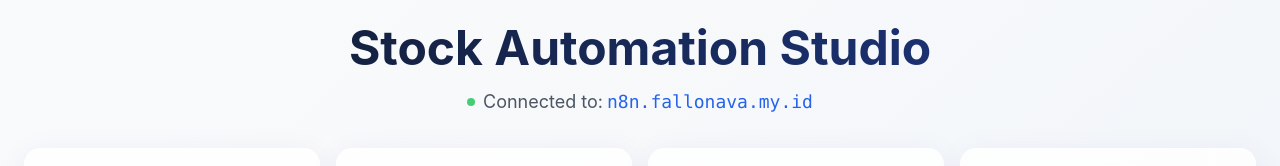
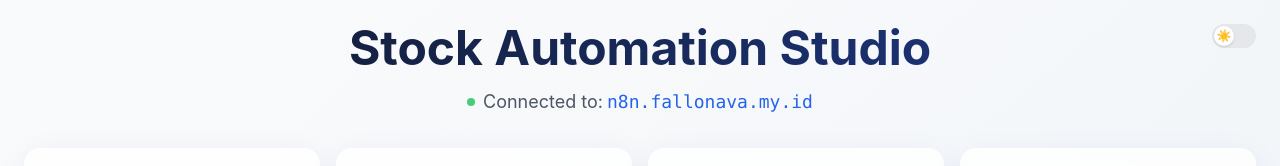
Before and after one commit to Fallonava/n8n-procreate, a Next.js app: page / in a window 1280 px wide. Shown: the top 166 px of the page. Built offline with nearby package versions, Linux system fonts and the light colour scheme.

Commit message:
feat: add dark mode toggle with system preference detection

```diff
--- /dev/null
+++ b/components/ThemeToggle.jsx
@@ -0,0 +1,27 @@
+import { useTheme } from '../contexts/ThemeContext';
+
+export function ThemeToggle() {
+  const { isDark, toggleTheme } = useTheme();
+
+  return (
+    <button
+      onClick={toggleTheme}
+      className="relative inline-flex h-6 w-11 flex-shrink-0 cursor-pointer rounded-full border-2 border-transparent bg-gray-200 transition-colors duration-200 ease-in-out focus:outline-none focus:ring-2 focus:ring-blue-500 focus:ring-offset-2 dark:bg-gray-700"
+      aria-label="Toggle theme"
+    >
+      <span
+        className={`${
+          isDark ? 'translate-x-5' : 'translate-x-0'
+        } pointer-events-none inline-block h-5 w-5 transform rounded-full bg-white shadow ring-0 transition duration-200 ease-in-out dark:bg-gray-300`}
+      >
+        <span className="absolute inset-0 flex h-full w-full items-center justify-center transition-opacity">
+          {isDark ? (
+            <span className="text-xs">🌙</span>
+          ) : (
+            <span className="text-xs">☀️</span>
+          )}
+        </span>
+      </span>
+    </button>
+  );
+}
--- /dev/null
+++ b/contexts/ThemeContext.jsx
@@ -0,0 +1,31 @@
+import { createContext, useContext, useEffect, useState } from 'react';
+
+const ThemeContext = createContext();
+
+export function ThemeProvider({ children }) {
+  const [isDark, setIsDark] = useState(false);
+
+  useEffect(() => {
+    // Cek preference user dari local storage atau system
+    const saved = localStorage.getItem('theme');
+    const prefersDark = window.matchMedia('(prefers-color-scheme: dark)').matches;
+
+    setIsDark(saved ? saved === 'dark' : prefersDark);
+  }, []);
+
+  useEffect(() => {
+    // Apply theme ke document
+    document.documentElement.classList.toggle('dark', isDark);
+    localStorage.setItem('theme', isDark ? 'dark' : 'light');
+  }, [isDark]);
+
+  const toggleTheme = () => setIsDark(!isDark);
+
+  return (
+    <ThemeContext.Provider value={{ isDark, toggleTheme }}>
+      {children}
+    </ThemeContext.Provider>
+  );
+}
+
+export const useTheme = () => useContext(ThemeContext);
--- a/pages/_app.js
+++ b/pages/_app.js
@@ -1,5 +1,10 @@
 import '../styles/globals.css'
+import { ThemeProvider } from '../contexts/ThemeContext'
 
 export default function App({ Component, pageProps }) {
-  return <Component {...pageProps} />
+  return (
+    <ThemeProvider>
+      <Component {...pageProps} />
+    </ThemeProvider>
+  )
 }
--- a/pages/index.js
+++ b/pages/index.js
@@ -3,22 +3,27 @@ import { AppleStats } from '../components/AppleStats';
 import { BatchHistory } from '../components/BatchHistory';
 import { ProgressTracker } from '../components/ProgressTracker';
 import { QuickActions } from '../components/QuickActions';
+import { ThemeToggle } from '../components/ThemeToggle';
 import { useState } from 'react';
 
 export default function Home() {
   const [activeBatch, setActiveBatch] = useState(null);
 
   return (
-    <div className="min-h-screen bg-gradient-to-br from-gray-50 to-blue-50/30 p-6">
+    <div className="min-h-screen bg-gradient-to-br from-gray-50 to-blue-50/30 dark:from-gray-900 dark:to-blue-900/30 p-6">
       <div className="max-w-7xl mx-auto">
-        {/* Header */}
-        <div className="mb-8 text-center">
-          <h1 className="text-5xl font-bold bg-gradient-to-r from-gray-900 to-blue-900 bg-clip-text text-transparent mb-4">
+        {/* Header dengan Theme Toggle */}
+        <div className="mb-8 text-center relative">
+          <div className="absolute right-0 top-0">
+            <ThemeToggle />
+          </div>
+
+          <h1 className="text-5xl font-bold bg-gradient-to-r from-gray-900 to-blue-900 dark:from-gray-100 dark:to-blue-200 bg-clip-text text-transparent mb-4">
             Stock Automation Studio
           </h1>
-          <p className="text-lg text-gray-600 flex items-center justify-center">
+          <p className="text-lg text-gray-600 dark:text-gray-400 flex items-center justify-center">
             <span className="w-2 h-2 bg-green-500 rounded-full mr-2 animate-pulse"></span>
-            Connected to: <span className="font-mono text-blue-600 ml-1">n8n.fallonava.my.id</span>
+            Connected to: <span className="font-mono text-blue-600 dark:text-blue-400 ml-1">n8n.fallonava.my.id</span>
           </p>
         </div>
 
--- a/styles/globals.css
+++ b/styles/globals.css
@@ -21,10 +21,18 @@
   --apple-blue-dark: #0055CC;
 }
 
+/* Light Theme */
 body {
   font-family: 'Inter', -apple-system, BlinkMacSystemFont, 'Segoe UI', sans-serif;
   background: linear-gradient(135deg, #f5f7fa 0%, #e8edf2 100%);
   min-height: 100vh;
+  transition: all 0.3s ease;
+}
+
+/* Dark Theme */
+.dark body {
+  background: linear-gradient(135deg, #0f172a 0%, #1e293b 100%);
+  color: #e2e8f0;
 }
 
 .glass-card {
@@ -34,11 +42,35 @@ body {
   box-shadow:
     0 8px 32px 0 rgba(31, 38, 135, 0.07),
     inset 0 1px 0 0 rgba(255, 255, 255, 0.5);
+  transition: all 0.3s ease;
+}
+
+.dark .glass-card {
+  background: rgba(30, 41, 59, 0.8);
+  border: 1px solid rgba(255, 255, 255, 0.1);
+  box-shadow:
+    0 8px 32px 0 rgba(0, 0, 0, 0.3),
+    inset 0 1px 0 0 rgba(255, 255, 255, 0.1);
 }
 
 .smooth-transition {
   transition: all 0.3s cubic-bezier(0.4, 0, 0.2, 1);
 }
+
+/* Dark mode text colors */
+.dark .text-gray-900 { color: #f1f5f9; }
+.dark .text-gray-800 { color: #e2e8f0; }
+.dark .text-gray-700 { color: #cbd5e1; }
+.dark .text-gray-600 { color: #94a3b8; }
+.dark .text-gray-500 { color: #64748b; }
+
+/* Dark mode backgrounds */
+.dark .bg-gray-50 { background-color: #1e293b; }
+.dark .bg-white { background-color: #334155; }
+.dark .bg-blue-50 { background-color: #1e3a8a; }
+.dark .bg-green-50 { background-color: #065f46; }
+.dark .bg-purple-50 { background-color: #5b21b6; }
+.dark .bg-orange-50 { background-color: #9a3412; }
 
 ::-webkit-scrollbar {
   width: 6px;
@@ -49,11 +81,23 @@ body {
   border-radius: 3px;
 }
 
+.dark ::-webkit-scrollbar-track {
+  background: rgba(255, 255, 255, 0.05);
+}
+
 ::-webkit-scrollbar-thumb {
   background: rgba(0, 0, 0, 0.2);
   border-radius: 3px;
 }
 
+.dark ::-webkit-scrollbar-thumb {
+  background: rgba(255, 255, 255, 0.2);
+}
+
 ::-webkit-scrollbar-thumb:hover {
   background: rgba(0, 0, 0, 0.3);
 }
+
+.dark ::-webkit-scrollbar-thumb:hover {
+  background: rgba(255, 255, 255, 0.3);
+}
--- a/tailwind.config.js
+++ b/tailwind.config.js
@@ -3,7 +3,9 @@ module.exports = {
   content: [
     './pages/**/*.{js,ts,jsx,tsx,mdx}',
     './components/**/*.{js,ts,jsx,tsx,mdx}',
+    './contexts/**/*.{js,ts,jsx,tsx,mdx}',
   ],
+  darkMode: 'class',
   theme: {
     extend: {
       colors: {
```
